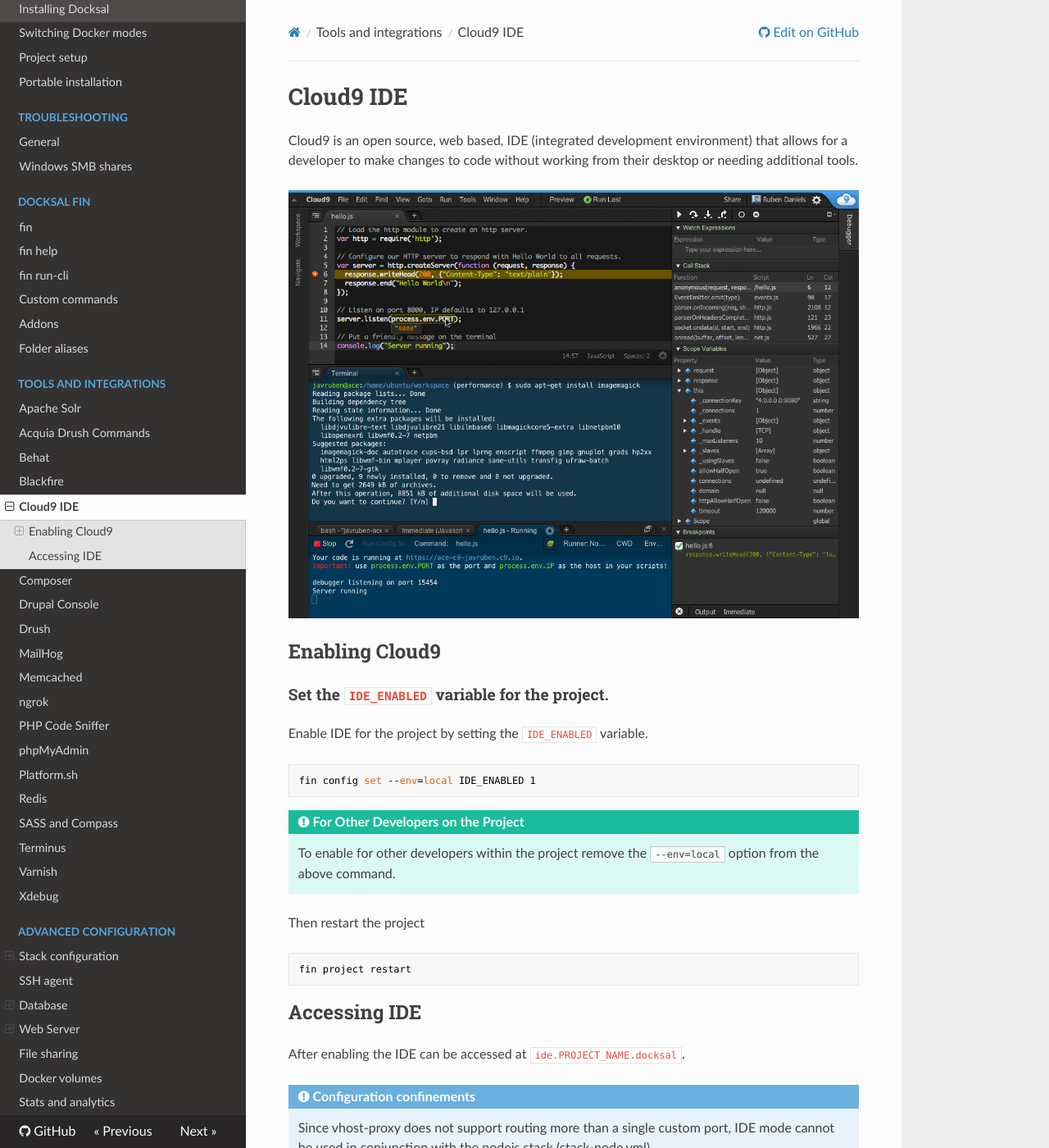
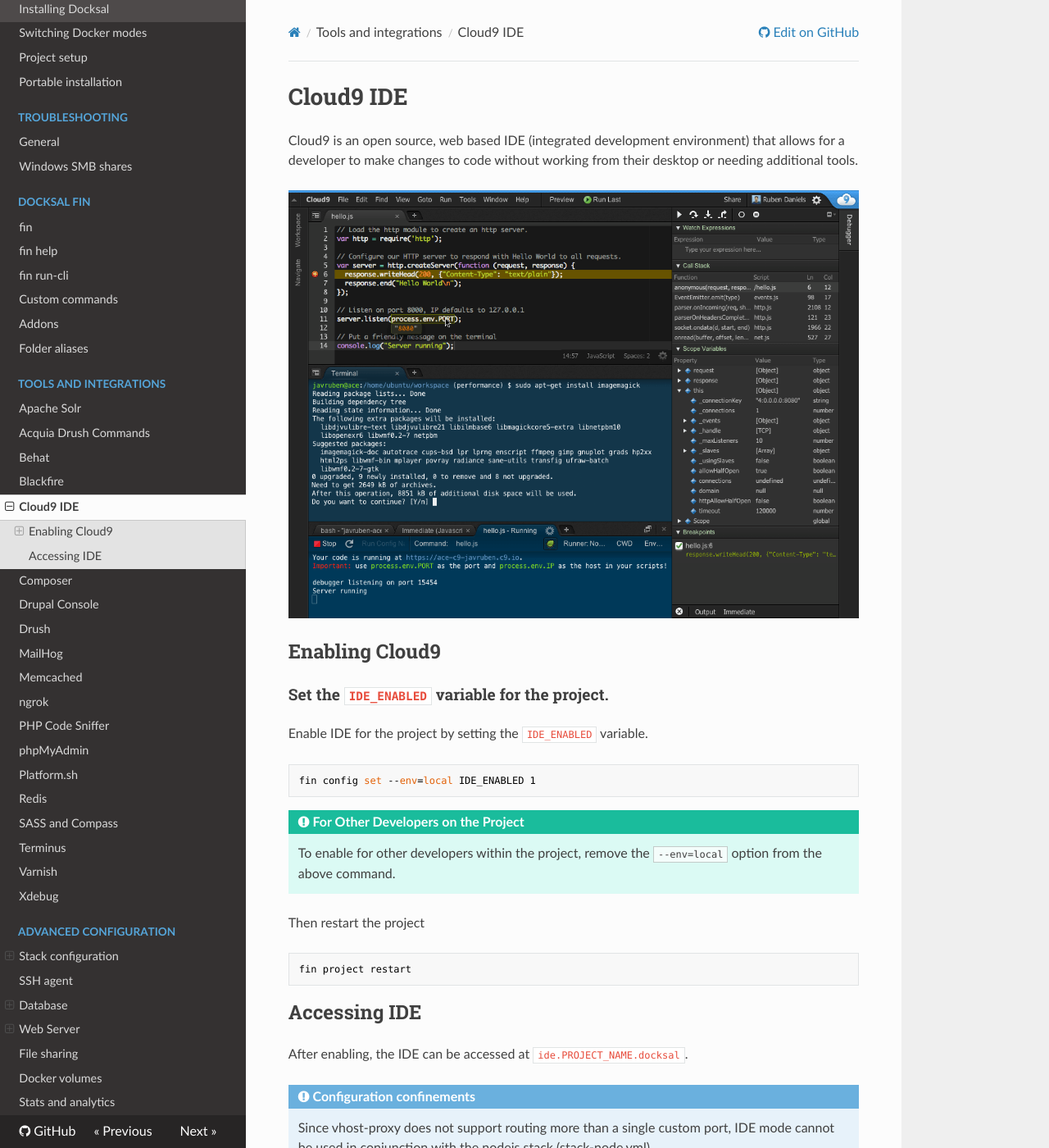
Before and after one commit to docksal/docksal, an MkDocs documentation site: the page built from docs/tools/cloud9.md, in a window 1280 px wide and 1400 px high. Shown: the whole window at 82% size. Built offline with MkDocs 1.6.1, drawn with Linux system fonts in a browser that asks for light colours; nearby versions of some CDN libraries; old or Windows-style settings are respelled for this version of MkDocs; some of the changed text lies outside the part shown.

````diff
--- a/docs/tools/cloud9.md
+++ b/docs/tools/cloud9.md
@@ -1,6 +1,6 @@
 # Cloud9 IDE
 
-Cloud9 is an open source, web based, IDE (integrated development environment) that allows for a developer to make changes
+Cloud9 is an open source, web based IDE (integrated development environment) that allows for a developer to make changes
 to code without working from their desktop or needing additional tools.
 
 ![Cloud9 IDE](../_img/cloud9-ide-screenshot.png)
@@ -16,7 +16,7 @@ fin config set --env=local IDE_ENABLED 1
 ```
 
 !!! tip "For Other Developers on the Project"
-	To enable for other developers within the project remove the `--env=local` option from the above command.
+	To enable for other developers within the project, remove the `--env=local` option from the above command.
 
 Then restart the project
 
@@ -26,7 +26,7 @@ fin project restart
 
 ## Accessing IDE
 
-After enabling the IDE can be accessed at `ide.PROJECT_NAME.docksal`.
+After enabling, the IDE can be accessed at `ide.PROJECT_NAME.docksal`.
 
 
 !!! note "Configuration confinements"
````
Also changed, not shown: other parts of docs/tools/cloud9.md (+1 -1 lines).
